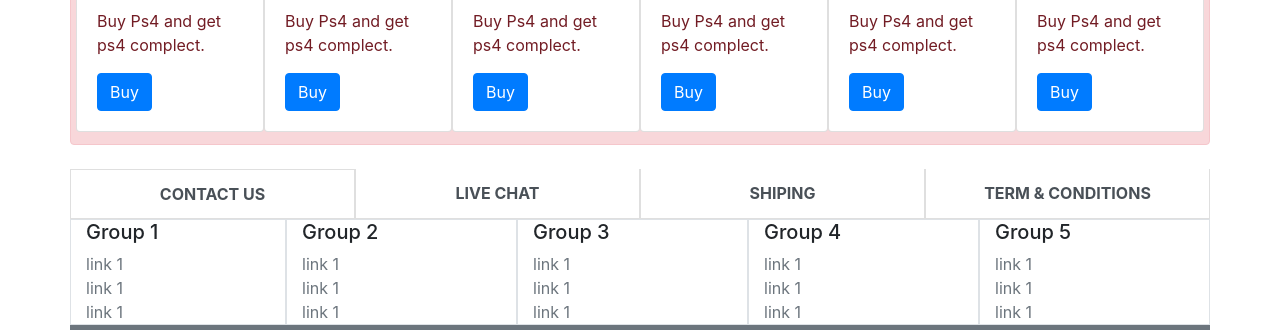
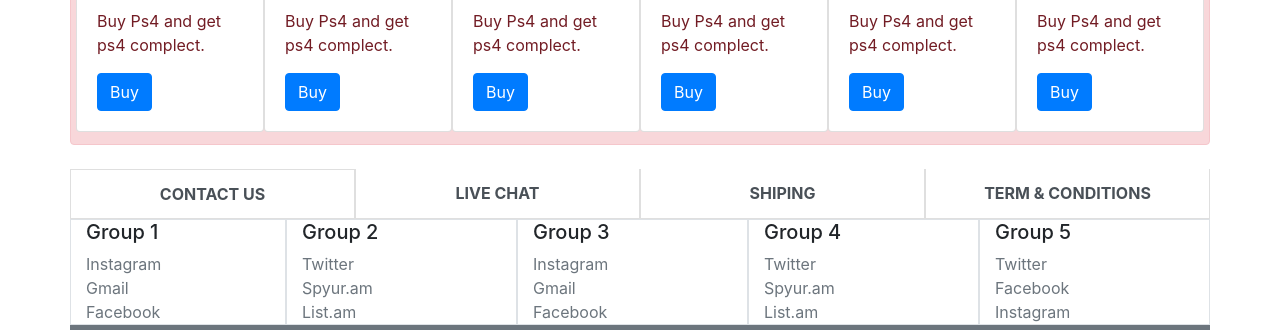
Before and after one commit to SasMovsisyan/shop, a plain HTML site: page index.html in a window 1280 px wide. Shown: the part 1710-2040 px from the top of the page. Drawn offline with nearby package versions, Linux system fonts and the light colour scheme.

Commit message:
Add files via upload

```diff
--- a/index.html
+++ b/index.html
@@ -361,18 +361,18 @@
       <div class="col-lg d-none d-lg-block col pr-0 border">
         <ul class="list-group">
           <h5 class=""> Group 1</h5>
-          <a href="#" class="action text-decoration-none  text-secondary">link 1</a>
-          <a href="#" class="=action text-decoration-none  text-secondary">link 1</a>
-          <a href="#" class="=action text-decoration-none  text-secondary">link 1</a>
+          <a href="#" class="action text-decoration-none  text-secondary">Instagram</a>
+          <a href="#" class="=action text-decoration-none  text-secondary">Gmail</a>
+          <a href="#" class="=action text-decoration-none  text-secondary">Facebook</a>
         </ul>
 
       </div>
       <div class="col-lg d-none d-lg-block border">
         <ul class="list-group">
           <h5 class=""> Group 2</h5>
-          <a href="#" class="action text-decoration-none  text-secondary">link 1</a>
-          <a href="#" class="=action text-decoration-none  text-secondary">link 1</a>
-          <a href="#" class="=action text-decoration-none  text-secondary">link 1</a>
+          <a href="#" class="action text-decoration-none  text-secondary">Twitter</a>
+          <a href="#" class="=action text-decoration-none  text-secondary">Spyur.am</a>
+          <a href="#" class="=action text-decoration-none  text-secondary">List.am</a>
         </ul>
 
 
@@ -380,27 +380,27 @@
       <div class="col-lg d-none d-lg-block  border">
         <ul class="list-group">
           <h5 class=""> Group 3</h5>
-          <a href="#" class="action text-decoration-none  text-secondary">link 1</a>
-          <a href="#" class="=action text-decoration-none  text-secondary">link 1</a>
-          <a href="#" class="=action text-decoration-none  text-secondary">link 1</a>
+          <a href="#" class="action text-decoration-none  text-secondary">Instagram</a>
+          <a href="#" class="=action text-decoration-none  text-secondary">Gmail</a>
+          <a href="#" class="=action text-decoration-none  text-secondary">Facebook</a>
         </ul>
 
       </div>
       <div class="col-lg d-none d-lg-block  border">
         <ul class="list-group">
           <h5 class=""> Group 4</h5>
-          <a href="#" class="action text-decoration-none  text-secondary">link 1</a>
-          <a href="#" class="=action text-decoration-none  text-secondary">link 1</a>
-          <a href="#" class="=action text-decoration-none  text-secondary">link 1</a>
+          <a href="#" class="action text-decoration-none  text-secondary">Twitter</a>
+          <a href="#" class="=action text-decoration-none  text-secondary">Spyur.am</a>
+          <a href="#" class="=action text-decoration-none  text-secondary">List.am</a>
         </ul>
 
       </div>
       <div class="col-lg d-none d-lg-block border">
         <ul class="list-group">
           <h5 class="">Group 5</h5>
-          <a href="#" class="action text-decoration-none text-secondary">link 1</a>
-          <a href="#" class="=action text-decoration-none  text-secondary">link 1</a>
-          <a href="#" class="=action text-decoration-none  text-secondary">link 1</a>
+          <a href="#" class="action text-decoration-none text-secondary">Twitter</a>
+          <a href="#" class="=action text-decoration-none  text-secondary">Facebook</a>
+          <a href="#" class="=action text-decoration-none  text-secondary">Instagram</a>
         </ul>
 
       </div>
```
Also changed, not shown: product.html (+15 -16 lines), shop.html (+16 -16 lines).
